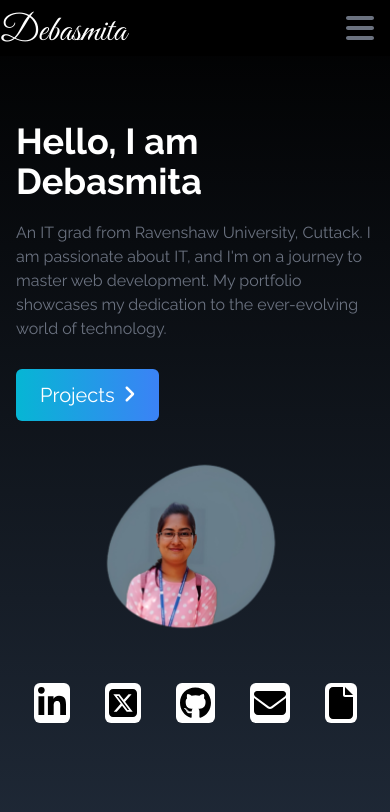
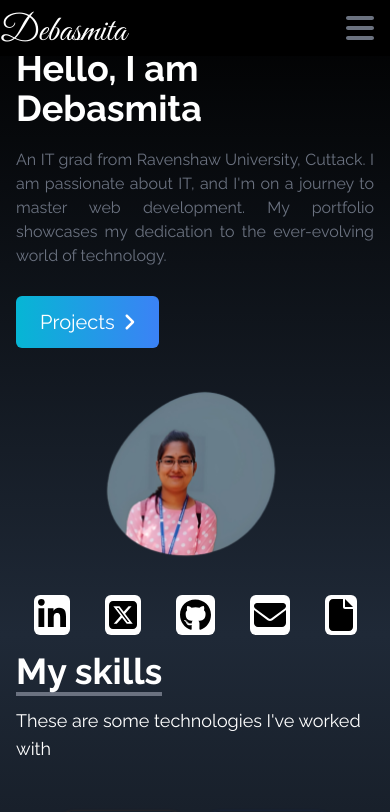
Before and after one commit to Sahoo-Debasmita/Portfolio, a React (Vite) app in the folder MyPortfolio/: page / in a window 390 px wide. Shown: the top 812 px of the page. Built offline with nearby package versions, Linux system fonts and the light colour scheme.

Commit message:
Fixed some responsiveness issue and added an icon

```diff
--- a/MyPortfolio/index.html
+++ b/MyPortfolio/index.html
@@ -2,7 +2,7 @@
 <html lang="en">
   <head>
     <meta charset="UTF-8" />
-    <link rel="icon" type="image/svg+xml" href="/vite.svg" />
+    <link rel="icon" type="image/svg+xml" href="src/assets/icon.png" />
     <meta name="viewport" content="width=device-width, initial-scale=1.0" />
     <title>Debasmita Portfolio</title>
   </head>
--- a/MyPortfolio/src/Components/About.jsx
+++ b/MyPortfolio/src/Components/About.jsx
@@ -3,14 +3,14 @@ import React from 'react'
 const About = () => {
   return (
     <div name="about"
-    className='w-full h-screen bg-gradient-to-b from-gray-800 to-black text-white'>
+    className='w-full md:h-screen bg-gradient-to-b from-gray-800 to-black text-white '>
       <div  className='max-w-screen-lg p-4 mx-auto w-full h-full flex flex-col justify-center'>
         <div className='md:pb-8'>
             <p className='text-4xl font-bold inline border-b-4 border-gray-500'>About</p>
         </div>
-        <p className='text-xl mt-10'>Hello, I'm Debasmita, a recent graduate with a degree in Information Technology and Management from Ravenshaw University, Cuttack. My journey in the world of IT has just begun, and I'm enthusiastic about building a fulfilling career in this dynamic field. With a strong foundation in web development (HTML, CSS, and JavaScript), I am currently honing my skills in React to create responsive and engaging user interfaces. My passion for technology drives me to constantly learn, adapt, and innovate. I look forward to contributing my expertise and creativity to the ever-evolving IT landscape.</p>
+        <p className='text-xl mt-10 text-justify'>Hello, I'm Debasmita, a recent graduate with a degree in Information Technology and Management from Ravenshaw University, Cuttack. My journey in the world of IT has just begun, and I'm enthusiastic about building a fulfilling career in this dynamic field. With a strong foundation in web development (HTML, CSS, and JavaScript), I am currently honing my skills in React to create responsive and engaging user interfaces. My passion for technology drives me to constantly learn, adapt, and innovate. I look forward to contributing my expertise and creativity to the ever-evolving IT landscape.</p>
         <br />
-        <p className='text-xl italic'>Feel free to connect with me to explore collaborations and opportunities in the exciting realm of information technology. Let's create, innovate, and shape the future together!</p>
+        <p className='text-xl italic text-justify'>Feel free to connect with me to explore collaborations and opportunities in the exciting realm of information technology. Let's create, innovate, and shape the future together!</p>
       </div>
     </div>
   )
--- a/MyPortfolio/src/Components/Contact.jsx
+++ b/MyPortfolio/src/Components/Contact.jsx
@@ -3,11 +3,11 @@ import React from 'react'
 const Contact = () => {
   return (
     <div name="contact"
-    className='w-full h-screen bg-gradient-to-b from-black to-gray-800 p-4 text-white'>
+    className='w-full md:h-screen bg-gradient-to-b from-black to-gray-800 p-4 text-white'>
       <div className='max-w-screen-lg p-4 flex flex-col justify-center mx-auto h-full'>
         <div className='pb-8'>
             <p className='text-4xl font-bold border-b-4 inline border-gray-500'>Contact</p>
-            <p className='py-6 text-lg'>Want to connect? I genuinely look forward to hearing from you. Please share your thoughts and ideas by submitting the form below.</p>
+            <p className='py-6 text-lg text-justify'>Want to connect? I genuinely look forward to hearing from you. Please share your thoughts and ideas by submitting the form below.</p>
         </div>
         <div className='flex justify-center items-center'>
             <form action="https://getform.io/f/b09d07c2-20ec-43ef-b4ce-512d6b92e11b" method='POST' className='flex flex-col w-full md:w-1/2'>
--- a/MyPortfolio/src/Components/Home.jsx
+++ b/MyPortfolio/src/Components/Home.jsx
@@ -34,11 +34,11 @@ const Home = () => {
 
       ]
   return (
-    <div name="home" className='w-full h-screen bg-gradient-to-b from-black to-gray-800'>
+    <div name="home" className='w-full md:h-screen bg-gradient-to-b from-black to-gray-800 '>
         <div className='max-w-screen-lg mx-auto flex flex-col items-center justify-center h-full px-4 lg:flex-row'>
-            <div className='flex flex-col justify-center h-fit'>
+            <div className='flex flex-col justify-center h-fit mt-12'>
                 <h2 className='text-4xl sm:text-7xl font-bold text-white'> Hello, I am Debasmita</h2>
-                <p className='text-gray-500 py-5 max-w-lg'>
+                <p className='text-gray-500 py-5 max-w-lg text-justify'>
                 An IT grad from Ravenshaw University, Cuttack. I am passionate about IT, and I'm on a journey to master web development. My portfolio showcases my dedication to the ever-evolving world of technology.</p>
             <div>
             <ScrollLink to='projects' smooth duration={500} className=' group text-white w-fit px-6 py-3 my-2 flex items-center justify-center text-xl rounded-md bg-gradient-to-r from-cyan-500 to-blue-500 cursor-pointer'>
@@ -54,8 +54,8 @@ const Home = () => {
                 <img src={Hero} alt="Photo" className='mx-auto w-2/3 md:w-full'/>
             </div>
 
-            <div className=' w-full'>
-                <ul className='flex items-center justify-around mt-4 xl:hidden'>
+            <div className='w-full '>
+                <ul className='flex items-center justify-around  sm:mt-4 xl:hidden'>
                     {
                         Links.map(({id,Icon,href,download})=>(
                             <li key={id}>
--- a/MyPortfolio/src/Components/Project.jsx
+++ b/MyPortfolio/src/Components/Project.jsx
@@ -42,7 +42,7 @@ const Project = () => {
   return (
     <div name="projects"
     className='bg-gradient-to-b from-black to-gray-800 text-white w-full md:h-screen'>
-          <div className='max-w-screen-lg p-4 mx-auto flex flex-col justify-center w-full h-full'>
+          <div className='max-w-screen-lg p-4 mx-auto flex flex-col justify-center w-full '>
             <div className='md:pb-8'>
               <p className='text-4xl font-bold border-b-4 inline border-gray-500'>Projects</p>
               <p className='py-6 text-lg'>Check out some of my work here</p>
```
Also changed, not shown: MyPortfolio/src/assets/icon.png (added).
